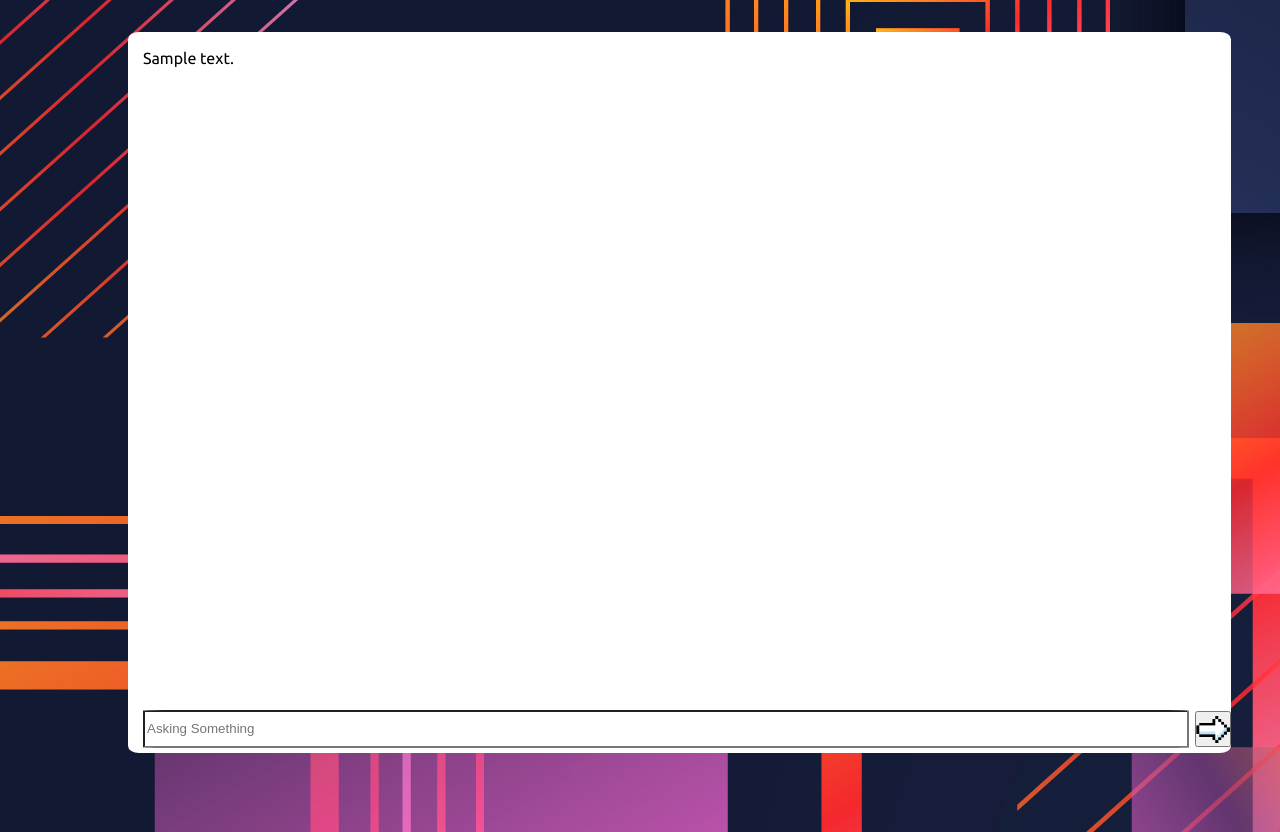
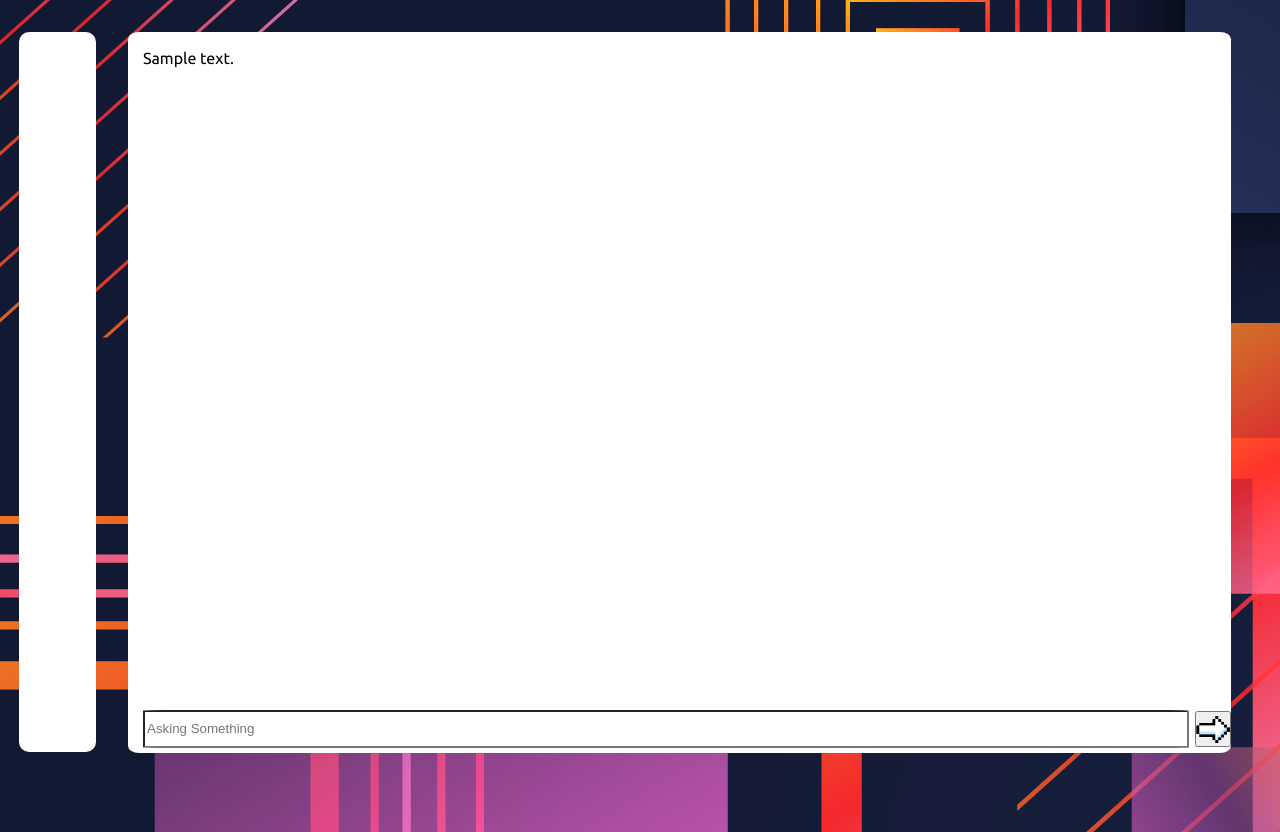
Before and after one commit to PhoenixRem1x/VillageAi, a Flask app: template templates/chat.html in a window 1280 px wide. Run offline with Flask 3, Linux system fonts and the light colour scheme; the template is opened without the code that fills it: most values are stand-ins (such as "Sample title", 1, 10 or a date in 2020); parts of the project's set-up code (start-up, migrations or seed data) failed here and were passed over.

Commit message:
Added side bar, and fixed the main chat page scrolling into nothingness. Sidebar will soon feature other models

```diff
--- a/static/chat.css
+++ b/static/chat.css
@@ -24,12 +24,13 @@ html, body {
 
 body {
     background-image: url("./bg2.jpg");
+    overflow:hidden;
 }
 
 #main {
     width: 85%;
     height: 90%;
-    margin:5%;
+    margin-bottom:0%;
     margin-top:2.5%;
     margin-left:10%;
     background-color: white;
@@ -39,6 +40,20 @@ body {
 
     display:flex;
     flex-direction:column;
+}
+
+#sidebar {
+    top:0;
+    left:0;
+
+    width:6%;
+    height:90%;
+    margin-top:2.5%;
+    margin-left:1.5%;
+    margin-right:1.5%;
+    background-color:white;
+    position:fixed;
+    border-radius:10px;
 }
 
 #text {
--- a/templates/chat.html
+++ b/templates/chat.html
@@ -40,7 +40,10 @@
           });
         </script>
     </div>
+    <div id="sidebar">
 
+
+    </div>
 
 
 </body>
```
Also changed, not shown: 1 other file.
